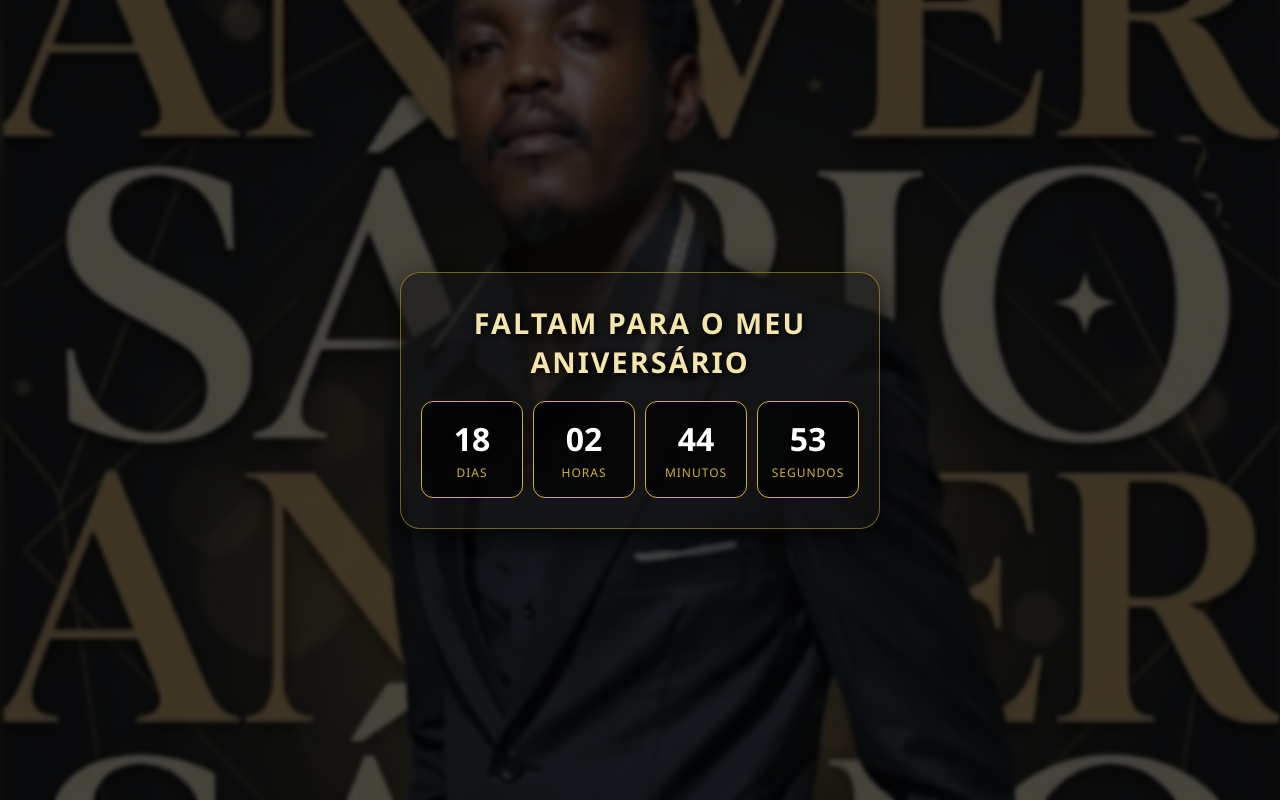
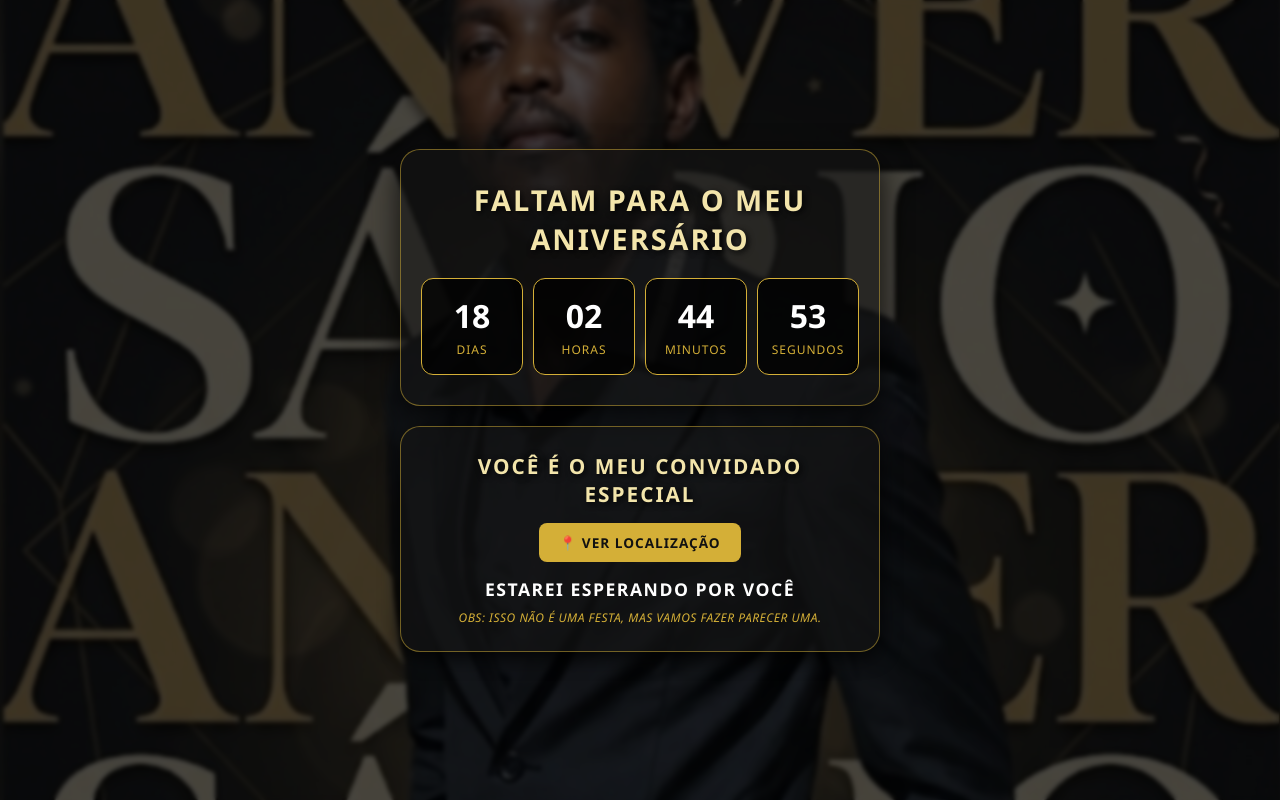
Before and after one commit to faraizzyswish-beep/Domingos, a plain HTML site: page index.html in a window 1280 px wide. Drawn offline with Linux system fonts and the light colour scheme.

Commit message:
Refactor styles and add invitation section

```diff
--- a/index.html
+++ b/index.html
@@ -13,15 +13,18 @@
         }
 
         body {
-            height: 100vh;
+            min-height: 100vh;
             width: 100vw;
             display: flex;
+            flex-direction: column;
             justify-content: center;
             align-items: center;
+            gap: 20px;
+            padding: 20px 0;
             /* Garanta que o arquivo de imagem esteja na mesma pasta com este exato nome */
             background: #111 url('Screenshot_20260925_205052_Google.jpg') no-repeat center center/cover;
             position: relative;
-            overflow: hidden;
+            overflow-x: hidden;
         }
 
         /* Camada escura de contraste */
@@ -65,6 +68,29 @@
             gap: 10px;
         }
 
+        .Convite {
+            position: relative;
+            z-index: 2;
+            text-align: center;
+            color: #ffffff;
+            padding: 25px 20px;
+            background: rgba(20, 20, 20, 0.6);
+            border: 1px solid rgba(212, 175, 55, 0.5);
+            border-radius: 20px;
+            box-shadow: 0 5px 20px rgba(0, 0, 0, 0.8);
+            max-width: 90%;
+            width: 480px;
+        }
+
+        .Convite h1 {
+            font-size: 1.3rem;
+            margin-bottom: 15px;
+            color: #f3e5ab;
+            text-transform: uppercase;
+            letter-spacing: 2px;
+            text-shadow: 2px 2px 6px rgba(0, 0, 0, 0.9);
+        }
+
         .box {
             background: rgba(0, 0, 0, 0.75);
             border: 1px solid #d4af37;
@@ -89,10 +115,54 @@
             letter-spacing: 1px;
         }
 
+        /* Estilos da Localização e Mensagens Adicionadas */
+        .location-box {
+            margin-top: 15px;
+            margin-bottom: 15px;
+        }
+
+        .btn-location {
+            display: inline-block;
+            padding: 10px 20px;
+            background: #d4af37;
+            color: #111;
+            font-weight: bold;
+            text-decoration: none;
+            border-radius: 8px;
+            text-transform: uppercase;
+            letter-spacing: 1px;
+            font-size: 0.85rem;
+            transition: 0.3s;
+        }
+
+        .btn-location:hover {
+            background: #f3e5ab;
+        }
+
+        .waiting-text {
+            color: #ffffff;
+            font-size: 1.1rem;
+            font-weight: bold;
+            letter-spacing: 1.5px;
+            margin-top: 15px;
+            text-transform: uppercase;
+        }
+
+        .obs-text {
+            color: #d4af37;
+            font-size: 0.75rem;
+            margin-top: 8px;
+            font-style: italic;
+            letter-spacing: 0.5px;
+        }
+
         @media (max-width: 480px) {
             h1 { font-size: 1.3rem; }
+            .Convite h1 { font-size: 1.1rem; }
             .number { font-size: 1.5rem; }
             .label { font-size: 0.65rem; }
+            .waiting-text { font-size: 0.95rem; }
+            .obs-text { font-size: 0.65rem; }
         }
     </style>
 </head>
@@ -120,6 +190,20 @@
                 <span class="label">Segundos</span>
             </div>
         </div>
+    </div>
+
+    <div class="Convite">
+        <h1>VOCÊ É O MEU CONVIDADO ESPECIAL</h1>
+
+        <!-- BOTAO DE LOCALIZACAO -->
+        <div class="location-box">
+            <!-- Substitua o '#' pelo link do seu Google Maps -->
+            <a href="#" target="_blank" class="btn-location">📍 Ver Localização</a>
+        </div>
+
+        <!-- MENSAGENS -->
+        <div class="waiting-text">ESTAREI ESPERANDO POR VOCÊ</div>
+        <div class="obs-text">OBS: ISSO NÃO É UMA FESTA, MAS VAMOS FAZER PARECER UMA.</div>
     </div>
 
     <script>
```
